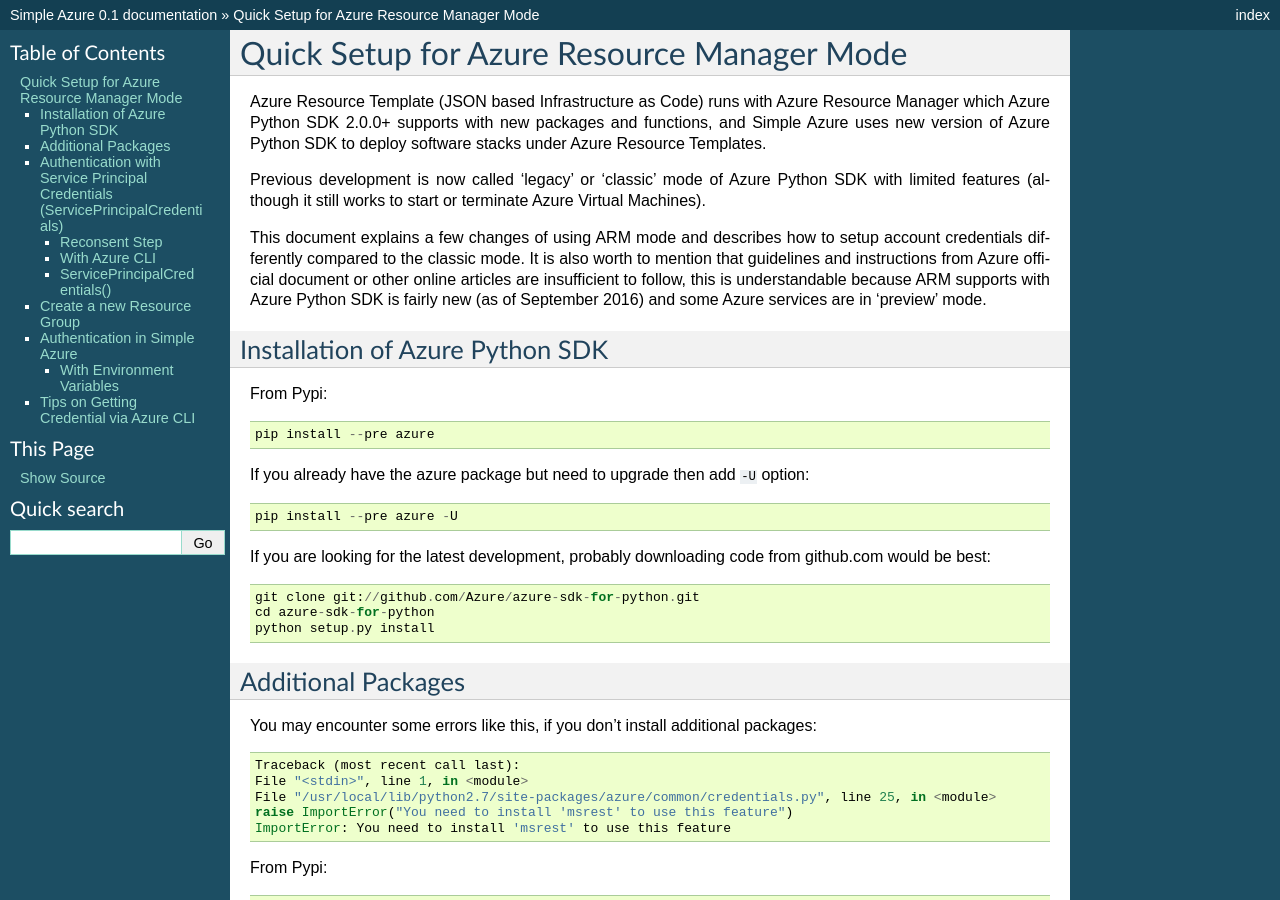
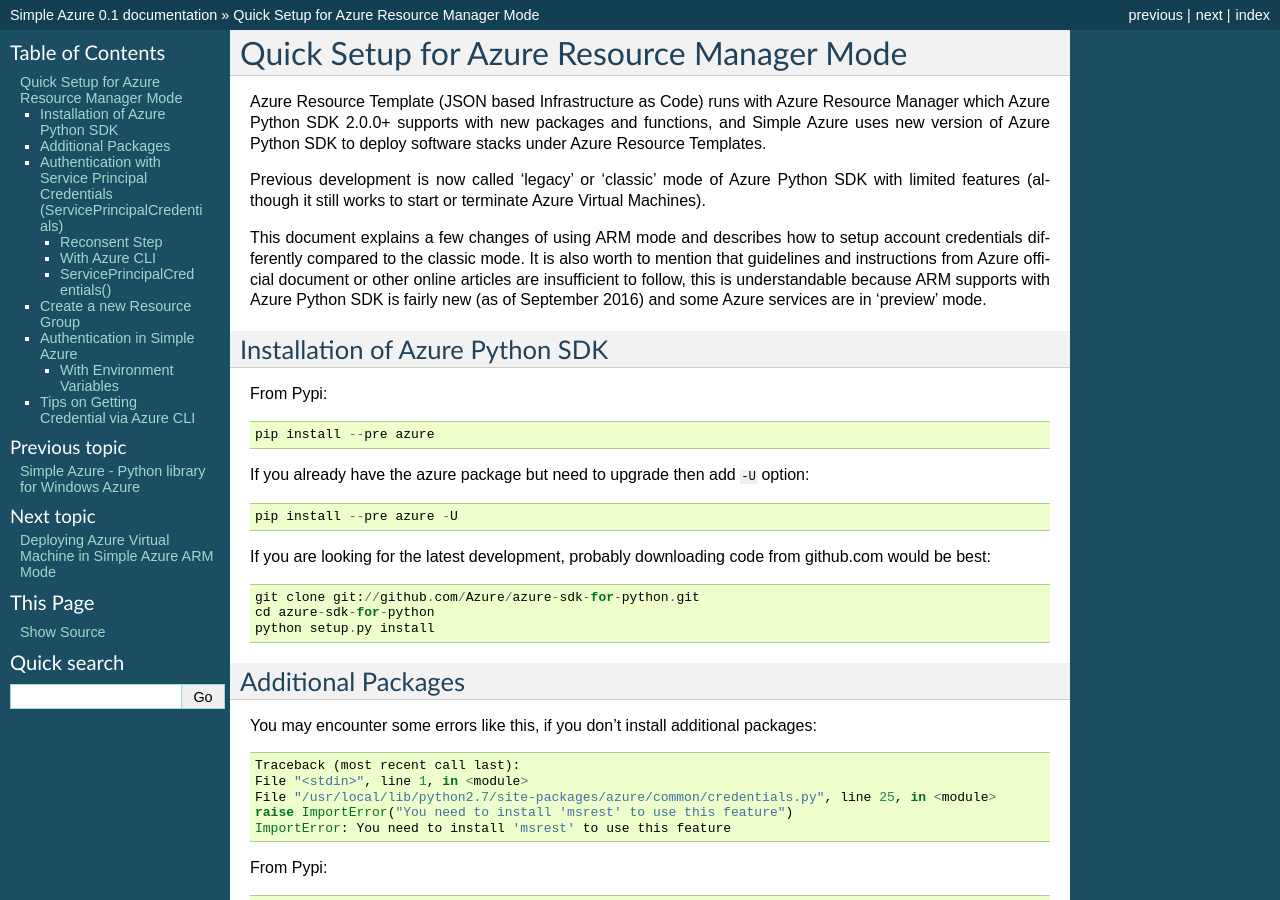
Before and after one commit to lee212/simpleazure, a Sphinx documentation site: the page built from docs/arm.rst, in a window 1280 px wide and 900 px high. Built offline with Sphinx 7.4.7, drawn with Linux system fonts in a browser that asks for light colours.

Commit message:
visible in index

```diff
--- a/docs/index.rst
+++ b/docs/index.rst
@@ -56,6 +56,9 @@
 .. toctree::
    :maxdepth: 1
 
+   arm
+   templates
+   azure_quickstart_templates
    quickstart
    tutorial
    installation
```
